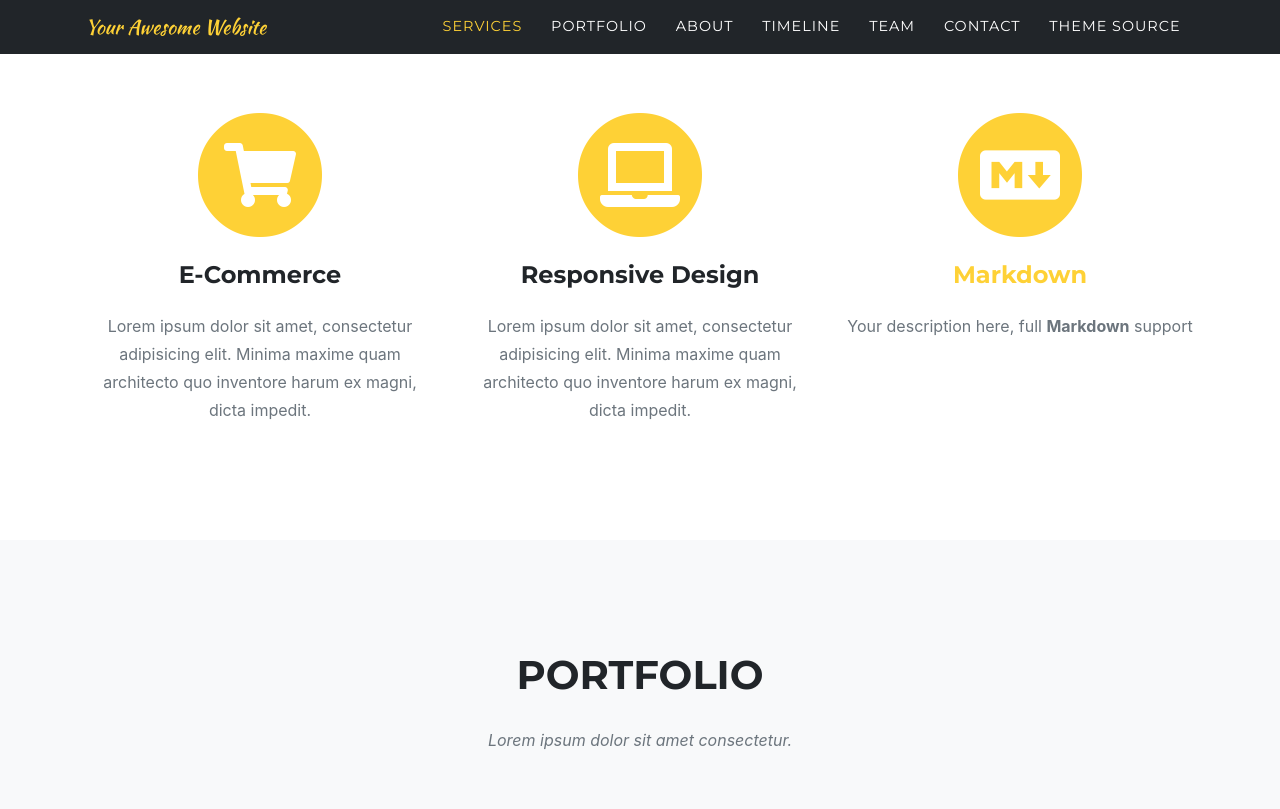
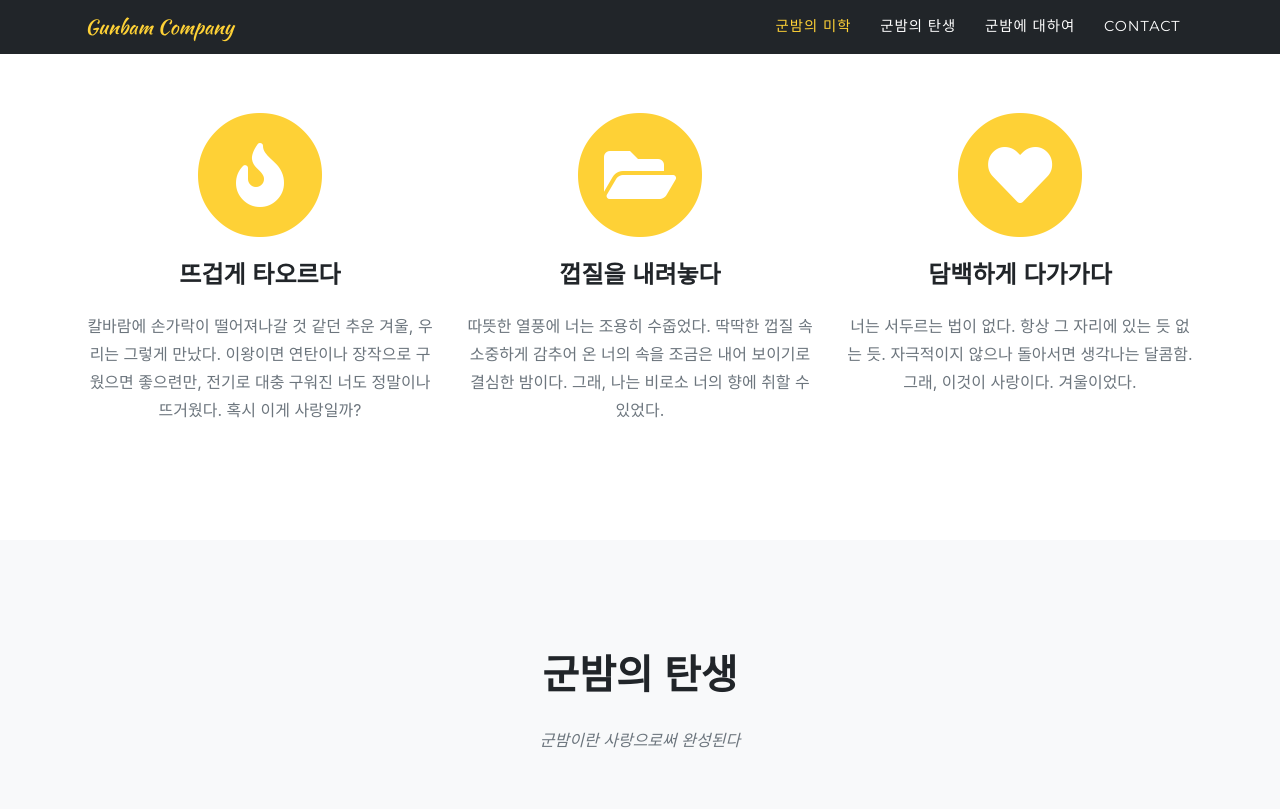
Before and after one commit to dduniverse/gunbam, a Jekyll site: the page built from index.md, in a window 1280 px wide and 1400 px high, scrolled down 991 px. Shown: the top 809 px of the window. Built offline with Jekyll 4.4.1, drawn with Linux system fonts in a browser that asks for light colours; some web fonts are replaced; some of the changed text lies outside the part shown; grey boxes are pictures that could not be loaded.

Commit message:
지킬-군밤 빌드 완료

```diff
--- a/Gemfile
+++ b/Gemfile
@@ -5,3 +5,5 @@ gemspec
 # Delete the following lines if not on Windows:
 # Performance-booster for watching directories on Windows
 gem "wdm", ">= 0.1.0" if Gem.win_platform?
+
+gem "webrick", "~> 1.7"
--- a/_config.yml
+++ b/_config.yml
@@ -13,13 +13,13 @@
 
 theme: jekyll-agency
 
-url    : "" # the base hostname & protocol for your site, e.g. http://example.com
-baseurl: "" # the subpath of your site, e.g. /blog
+url    : "http://dduniverse.github.io" # the base hostname & protocol for your site, e.g. http://example.com
+baseurl: "/gunbam" # the subpath of your site, e.g. /blog
 
-title      : Your Awesome Website
-email      : your-email@example.com #this is also the email contact forms will go to
-description: "Site description"
-author     : Your Name
+title      : Gunbam Company
+email      : universe_1719@naver.com #this is also the email contact forms will go to
+description: "군밤을 사랑하는 사람 중에 나쁜 사람 없어요"
+author     : 군밤 사장
 # logo:     #optional, defaults to site title
   # path: assets\img\clients\creative-market.jpg
   # height: 60 #height in px, defaults to 52px
@@ -27,7 +27,7 @@ author     : Your Name
 locale: "en-US" # See available languages in _data/sitetext.yml
 
 analytics:
-  google: #Google Analytics tracking code here
+  google: G-9G90B2NZH3
 
 collections:
   portfolio:
@@ -36,4 +36,4 @@ markdown: kramdown
 
 # Uncomment following line to use Formspree form ID based URL instead of email based URL
 # Details: https://help.formspree.io/hc/en-us/articles/360017735154-How-to-prevent-spam
-# formspree_form_path: "f/a_form_id"
+formspree_form_path: "mlezpglk"
--- a/_data/navigation.yml
+++ b/_data/navigation.yml
@@ -11,20 +11,15 @@
 # -----------------
 en: &DEFAULT_EN
   nav:
-    - title: "Services"
+    - title: "군밤의 미학"
       section: services
-    - title: "Portfolio"
+    - title: "군밤의 탄생"
       section: portfolio
-    - title: "About"
+    - title: "군밤에 대하여"
       section: about
-    - title: "Timeline"
-      section: timeline
-    - title: "Team"
-      section: team
     - title: "Contact"
       section: contact
-    - title: "Theme Source"
-      url: https://github.com/raviriley/agency-jekyll-theme/
+
 en-US:
   <<: *DEFAULT_EN
 en-CA:
--- a/_data/sitetext.yml
+++ b/_data/sitetext.yml
@@ -11,127 +11,41 @@
 # -----------------
 en: &DEFAULT_EN
   header:
-    title: Welcome to our Studio!
-    text: It's Nice To Meet You
-    button: Tell Me More
+    title: 자네가 혹시 군밤을 좋아한다면
+    text: 우리는 지금부터 친구일세
+    button: 뭐라고요?
     buttonlink: "#services"
 
   services:
-    title: "Services"
-    text: "Lorem ipsum"
+    title: "군밤의 미학"
+    text: "사랑은 군밤처럼, 군밤이야말로 사랑이 아닐까?"
     section: services
     list:
-      - title: "E-Commerce"
-        desc: "Lorem ipsum dolor sit amet, consectetur adipisicing elit. Minima maxime quam architecto quo inventore harum ex magni, dicta impedit."
-        icon: fas fa-shopping-cart #find more at https://fontawesome.com/icons
-      - title: "Responsive Design"
-        desc: "Lorem ipsum dolor sit amet, consectetur adipisicing elit. Minima maxime quam architecto quo inventore harum ex magni, dicta impedit."
-        icon: fas fa-laptop
-      - title: "[Markdown](https://en.wikipedia.org/wiki/Markdown)"
-        desc: "Your description here, full **Markdown** support"
-        icon: fab fa-markdown
+      - title: "뜨겁게 타오르다"
+        desc: "칼바람에 손가락이 떨어져나갈 것 같던 추운 겨울, 우리는 그렇게 만났다. 이왕이면 연탄이나 장작으로 구웠으면 좋으련만, 전기로 대충 구워진 너도 정말이나 뜨거웠다. 혹시 이게 사랑일까?"
+        icon: fas fa-regular fa-fire #find more at https://fontawesome.com/icons
+      - title: "껍질을 내려놓다"
+        desc: "따뜻한 열풍에 너는 조용히 수줍었다. 딱딱한 껍질 속 소중하게 감추어 온 너의 속을 조금은 내어 보이기로 결심한 밤이다. 그래, 나는 비로소 너의 향에 취할 수 있었다."
+        icon: fas fa-solid fa-folder-open
+      - title: "담백하게 다가가다"
+        desc: "너는 서두르는 법이 없다. 항상 그 자리에 있는 듯 없는 듯. 자극적이지 않으나 돌아서면 생각나는 달콤함. 그래, 이것이 사랑이다. 겨울이었다."
+        icon: fas fa-regular fa-heart
 
   portfolio:
-    title: "Portfolio"
-    text: "Lorem ipsum dolor sit amet consectetur."
+    title: "군밤의 탄생"
+    text: "군밤이란 사랑으로써 완성된다"
     section: portfolio
-    closebutton: "Close Project"
-
-  timeline:
-    title: "Timeline"
-    text: "Lorem ipsum timeline"
-    section: timeline
-    # left is the default
-    #start_align: "left"
-    events:
-      - title: "Our Humble Beginnings"
-        year: "2009-2011"
-        desc: "Lorem ipsum dolor sit amet, consectetur adipisicing elit. Sunt ut voluptatum eius sapiente, totam reiciendis temporibus qui quibusdam, recusandae sit vero unde, sed, incidunt et ea quo dolore laudantium consectetur!"
-        image: assets/img/timeline/1.jpg
-        alt:
-      - title: "An Agency is Born"
-        year: "March 2011"
-        desc: "Lorem ipsum dolor sit amet, consectetur adipisicing elit. Sunt ut voluptatum eius sapiente, totam reiciendis temporibus qui quibusdam, recusandae sit vero unde, sed, incidunt et ea quo dolore laudantium consectetur!"
-        image: assets/img/timeline/2.jpg
-        alt:
-      - title: "Jekyll Theme is created"
-        year: "2019"
-        desc: "Ravi Riley converted Agency, a Bootstrap-based theme, into a Jekyll theme. The Jekyll theme can be installed as a Ruby gem, or remotely. For more information, visit the documentation."
-        image: assets/img/timeline/3.jpg
-        alt: image alt text
-      - title: "Title"
-        year: "2009-2011"
-        desc: "Your description here, **Markdown** is fully supported."
-        image: assets/img/timeline/4.jpg
-        alt:
-        # you can enforce the alignment
-        align: right
-    end: "Be Part <br> of Our <br> Story!"
+    closebutton: "레시피 닫기"
 
   about:
-    title: "About Us"
-    text: "our story"
-    body: "Lorem ipsum dolor sit amet, consectetur adipisicing elit. Aut eaque, laboriosam veritatis, quos non quis ad perspiciatis, totam corporis ea, alias ut unde. **Markdown** supported."
+    title: "군밤에 대하여"
+    text: "지난 추억일 뿐이지요"
+    body: "저는 사실 군밤을 별로 좋아하지 않습니다. 군밤보다는 군고구마가 더 좋습니다. 그런데 사실 군고구마보다도 구운 감자를 더 좋아하니다. 바싹 구워서 소금만 콕 찍어먹으면 천국이 따로 없어요. 군밤 먹기 싫어요."
     section: about
-
-  clients:
-    section: clients
-    max-height: 100px
-    horizontal-scrolling: "" #"yes/no"
-    list:
-      - title: "envato"
-        url: https://github.com/raviriley/agency-jekyll-theme
-        logo: assets/img/clients/envato.jpg
-      - title: "designmodo"
-        url: https://github.com/raviriley/agency-jekyll-theme
-        logo: assets/img/clients/designmodo.jpg
-      - title: "themeforest"
-        url: https://github.com/raviriley/agency-jekyll-theme
-        logo: assets/img/clients/themeforest.jpg
-      - title: "Creative Market"
-        url: https://github.com/raviriley/agency-jekyll-theme
-        logo: assets/img/clients/creative-market.jpg
-
-  team:
-    title: "OUR AMAZING TEAM"
-    text: "Lorem ipsum dolor sit amet consectetur."
-    subtext: Lorem ipsum dolor sit amet, consectetur adipisicing elit. Aut eaque, laboriosam veritatis, quos non quis ad perspiciatis, totam corporis ea, alias ut unde. **Markdown** supported.
-    section: team
-    people:
-      - name: "Kay Garland"
-        role: "Lead Designer"
-        image: assets/img/team/500x500.jpg
-        social:
-          - url: https://twitter.com
-            icon: fab fa-twitter
-          - url: https://facebook.com
-            icon: fab fa-facebook-f
-          - url: https://linkedin.com
-            icon: fab fa-linkedin-in
-      - name: "Larry Parker"
-        role: "Lead Marketer"
-        image: assets/img/team/2.jpg
-        social:
-          - url: https://twitter.com
-            icon: fab fa-twitter
-          - url: https://facebook.com
-            icon: fab fa-facebook-f
-          - url: https://linkedin.com
-            icon: fab fa-linkedin-in
-      - name: "Diana Perterson"
-        role: "Lead Developer"
-        image: assets/img/team/500x500.jpg
-        social:
-          - url: https://twitter.com
-            icon: fab fa-twitter
-          - url: https://facebook.com
-            icon: fab fa-facebook-f
-          - url: https://linkedin.com
-            icon: fab fa-linkedin-in
 
   contact:
     title: "Contact Us"
-    text: "Lorem ipsum or call 123456789"
+    text: ""
     section: contact
     name: "Name*"
     name-validation: "Please enter your name."
--- a/_includes/clients.html
+++ /dev/null
@@ -1,14 +0,0 @@
-<!-- Clients -->
-  <section class="py-5" id="{{ site.data.sitetext[site.locale].clients.section | default: "clients" }}">
-    <div class="container">
-      <div class="row" {% if site.data.sitetext[site.locale].clients.horizontal-scrolling == "yes" %} id="scrolling-clients" {% endif %}>
-	    {% for client in site.data.sitetext[site.locale].clients.list %}
-        <div class="col-md-3 col-sm-6">
-          <a href="{{ client.url }}">
-            <img class="img-fluid d-block mx-auto" src="{{ client.logo }}" alt="{{ client.title }}" style="max-height: {{ site.data.sitetext[site.locale].clients.max-height | default: "100px" }}">
-          </a>
-        </div>
-	    {% endfor %}
-      </div>
-    </div>
-  </section>
--- a/_includes/team.html
+++ /dev/null
@@ -1,37 +0,0 @@
-<!-- Team -->
-<section class="page-section" id="{{ site.data.sitetext[site.locale].team.section | default: "team" }}">
-<div class="container">
-  <div class="row">
-	<div class="col-lg-12 text-center">
-	  <h2 class="section-heading text-uppercase">{{ site.data.sitetext[site.locale].team.title }}</h2>
-	  <h3 class="section-subheading text-muted">{{ site.data.sitetext[site.locale].team.text }}</h3>
-	</div>
-  </div>
-  <div class="row">
-  {% for person in site.data.sitetext[site.locale].team.people %}
-	<div class="col-sm-4">
-	  <div class="team-member">
-		<img class="mx-auto rounded-circle" src="{{ person.image }}" alt="">
-		<h4>{{ person.name }}</h4>
-		<p class="text-muted">{{ person.role }}</p>
-		<ul class="list-inline social-buttons">
-		{% for network in person.social %}
-		  <li class="list-inline-item">
-			<a href="{{ network.url }}">
-			  <i class="{{ network.icon }}"></i>
-			</a>
-		  </li>
-		{% endfor %}
-		</ul>
-	  </div>
-	</div>
-  {% endfor %}
-  </div>
-  <div class="row">
-	<div class="col-lg-8 mx-auto text-center">
-	  <div class="large text-muted">{{ site.data.sitetext[site.locale].team.subtext | markdownify }}</div>
-	</div>
-  </div>
-</div>
-</section>
-<!-- End Team -->
--- a/_includes/timeline.html
+++ /dev/null
@@ -1,60 +0,0 @@
-<!-- About -->
-  <section class="bg-light page-section" id="{{ site.data.sitetext[site.locale].timeline.section | default: "about" }}">
-    <div class="container">
-      <div class="row">
-        <div class="col-lg-12 text-center">
-          <h2 class="section-heading text-uppercase">{{ site.data.sitetext[site.locale].timeline.title | markdownify | default: "About" }}</h2>
-          <h3 class="section-subheading text-muted">{{ site.data.sitetext[site.locale].timeline.text | default: "timeline"}}</h3>
-        </div>
-      </div>
-      <div class="row">
-        <div class="col-lg-12">
-          <ul class="timeline">
-      {%- assign align = site.data.sitetext[site.locale].timeline.start_align -%}
-      {%- for event in site.data.sitetext[site.locale].timeline.events -%}
-            {%- if align == "right" -%}
-              {%- if event.align and event.align == "left" -%}
-                {%- assign align = "right" -%}
-                <li>
-              {%- else -%}
-                {%- assign align = "left" %}
-                <li class="timeline-inverted">
-              {% endif %}
-            {% else %}
-              {%- if event.align and event.align == "right" -%}
-                {%- assign align = "left" -%}
-                <li class="timeline-inverted">
-              {%- else -%}
-                {%- assign align = "right" %}
-                <li>
-              {% endif %}
-            {%- endif -%}
-              <div class="timeline-image">
-                <img class="rounded-circle img-fluid" src="{{ event.image }}" alt="{{ event.alt | default: ""}}">
-              </div>
-              <div class="timeline-panel">
-                <div class="timeline-heading">
-                  <h4>{{ event.year | markdownify }}</h4>
-                  <h4 class="subheading">{{ event.title }}</h4>
-                </div>
-                <div class="timeline-body">
-                  <div class="text-muted">{{ event.desc | markdownify }}</div>
-                </div>
-              </div>
-            </li>
-		  {% endfor %}
-
-		  {% if site.data.sitetext[site.locale].timeline.end %}
-			<li class="timeline-inverted">
-              <div class="timeline-image">
-                <h4>{{ site.data.sitetext[site.locale].timeline.end }}</h4>
-              </div>
-            </li>
-		  {% endif %}
-
-          </ul>
-        </div>
-      </div>
-    </div>
-  </section>
-<!-- End About -->
--- a/_layouts/home.html
+++ b/_layouts/home.html
@@ -6,7 +6,4 @@ layout: default
 {% include services.html %}
 {% include portfolio_grid.html %}
 {% include about.html %}
-{% include timeline.html %}
-{% include team.html %}
-{% include clients.html %}
 {% include contact.html %}
```
Also changed, not shown: _portfolio/example.md (deleted, +0 -21 lines), _portfolio/project1.md (deleted, +0 -19 lines), _portfolio/project2.md (deleted, +0 -19 lines), _portfolio/recipe1.md (added, +14 -0 lines), _portfolio/recipe2.md (added, +15 -0 lines), _portfolio/recipe3.md (added, +13 -0 lines), assets/img/header.png.
